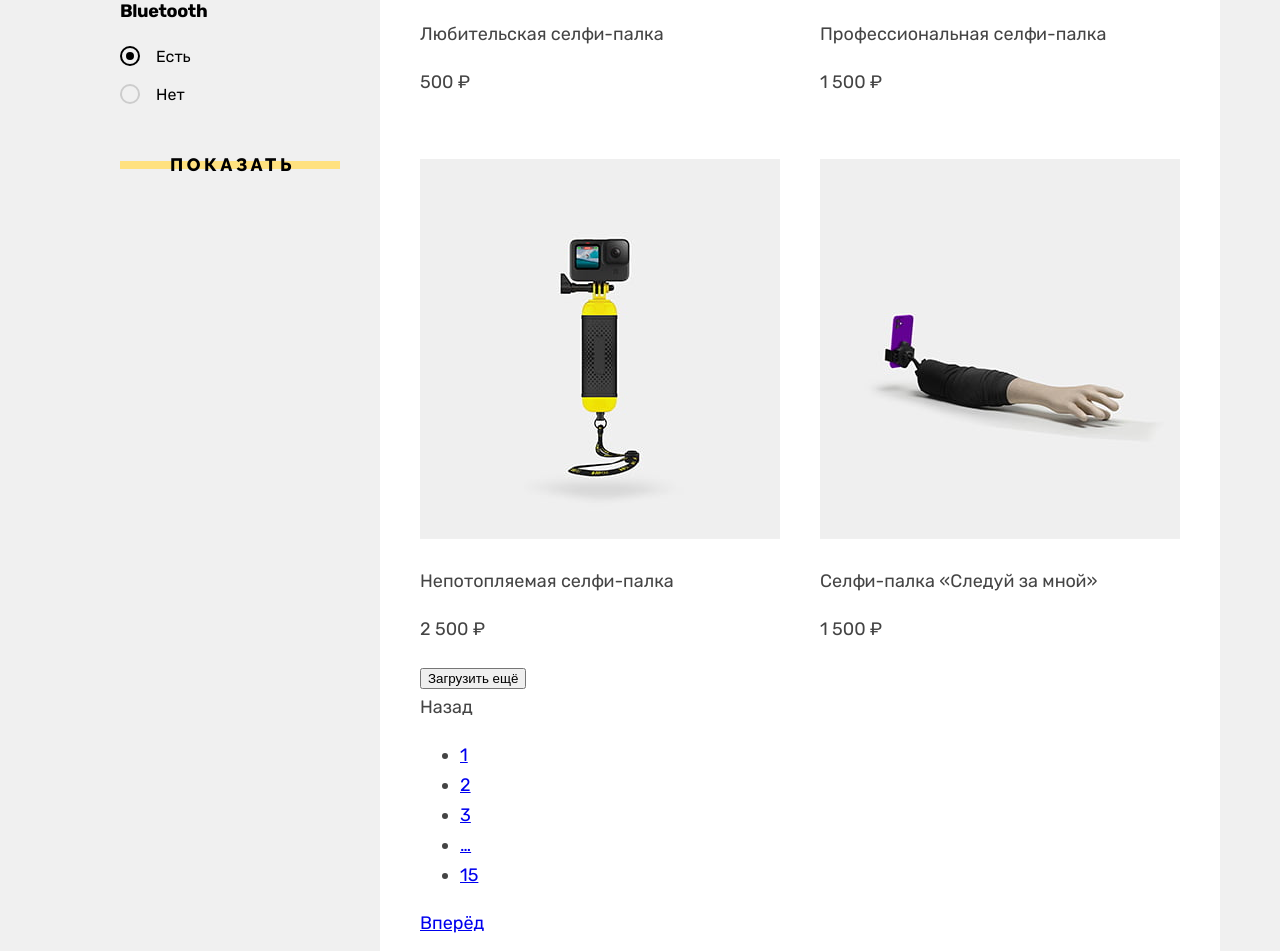
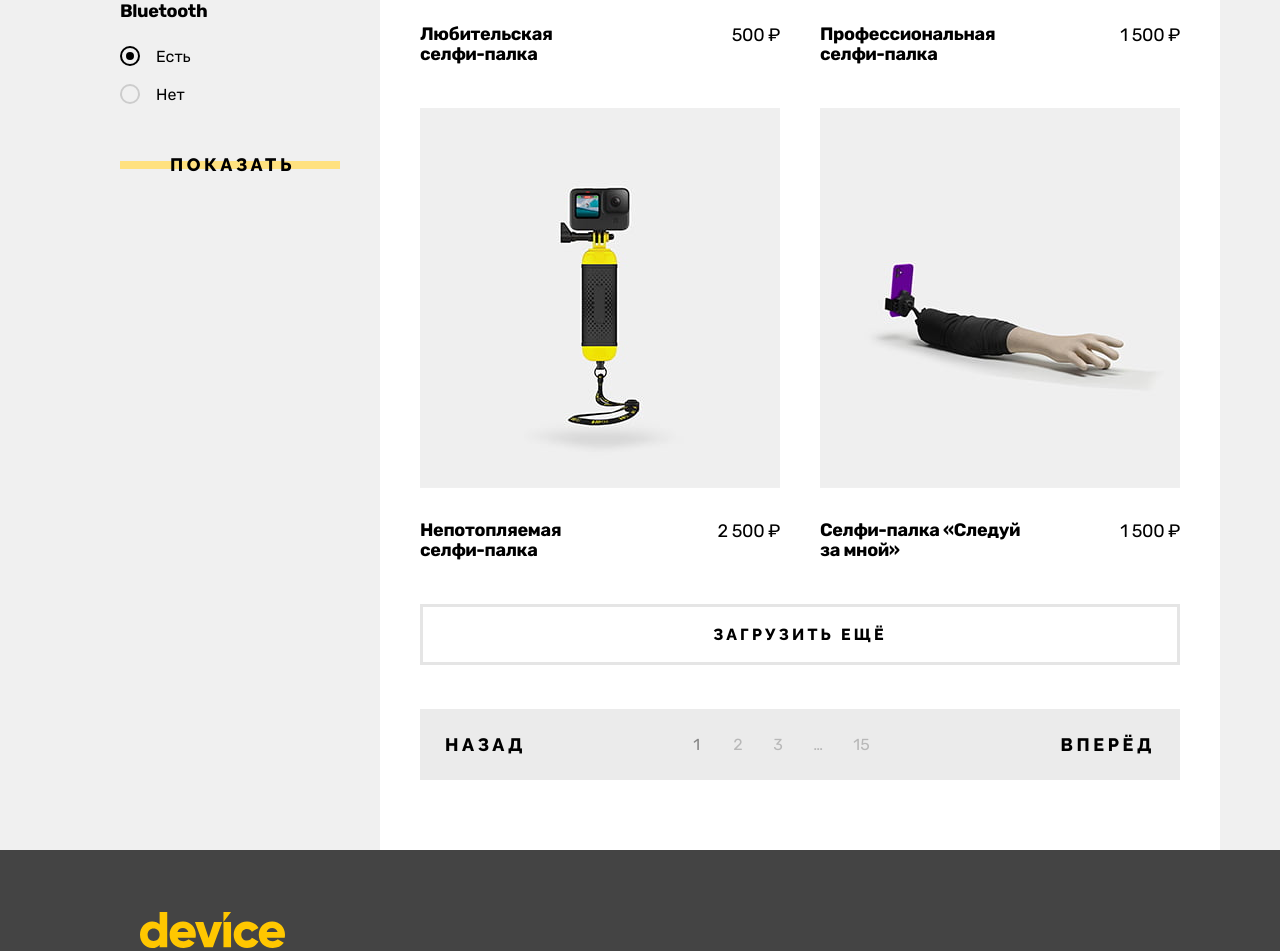
Before and after one commit to veronicamisko/846233-device-39, a plain HTML site: page catalog.html in a window 1280 px wide. Shown: the part 921-1872 px from the top of the page. Drawn offline with Linux system fonts and the light colour scheme.

Commit message:
Завершает стилизацию каталога

```diff
--- a/catalog.html
+++ b/catalog.html
@@ -256,55 +256,55 @@
           <div class="product-list-container">
             <ul class="product-list">
               <li class="product-card">
-                <a class="product-img-linl" href="#">
+                <a class="product-link" href="#">
                   <img class="product-img" src="../images/catalog/selfie-product.jpg" width="360" height="380"
                     alt="Вариант селфи-палки">
-                </a>
                   <div class="product-card-content">
-                  <p class="product-title">Любительская селфи-палка</p>
+                    <p class="product-title">Любительская<br> селфи-палка</p>
                     <p class="product-price">500 ₽</p>
                   </div>
+                </a>
               </li>
               <li class="product-card">
-                <a class="product-img-linl" href="#">
+                <a class="product-link" href="#">
                   <img class="product-img" src="../images/catalog/selfie-prof-product.jpg" width="360" height="380"
                     alt="Вариант селфи-палки">
-                </a>
                   <div class="product-card-content">
-                  <p class="product-title">Профессиональная селфи-палка </p>
+                    <p class="product-title">Профессиональная<br> селфи-палка </p>
                     <p class="product-price">1 500 ₽</p>
                   </div>
+                </a>
               </li>
               <li class="product-card">
-                <a class="product-img-linl" href="#">
+                <a class="product-link" href="#">
                   <img class="product-img" src="../images/catalog/selfie-waterproof-product.jpg" width="360"
                     height="380" alt="Вариант селфи-палки">
-                </a>
                   <div class="product-card-content">
-                  <p class="product-title">Непотопляемая селфи-палка</p>
+                    <p class="product-title">Непотопляемая<br> селфи-палка</p>
                     <p class="product-price">2 500 ₽</p>
                   </div>
+                </a>
               </li>
               <li class="product-card">
-                <a class="product-img-linl" href="#">
+                <a class="product-link" href="#">
                   <img class="product-img" src="../images/catalog/selfie-follow-me-product.jpg" width="360" height="380"
                     alt="Вариант селфи-палки">
-                </a>
                   <div class="product-card-content">
-                  <p class="product-title">Селфи-палка «Следуй за мной»</p>
+                    <p class="product-title">Селфи-палка «Следуй<br> за мной»</p>
                     <p class="product-price">1 500 ₽</p>
                   </div>
+                </a>
               </li>
             </ul>
 
             <button class="catalog-button">Загрузить ещё</button>
             <div class="pagination-container">
-              <a class="pagination-link-button pagination--disabled">
+              <a class="pagination-link-button pagination--disabled" href="#">
                 Назад
               </a>
               <ul class="pagination-list">
                 <li class="pagination-item">
-                  <a class="pagination-link" href="#">1</a>
+                  <a class="pagination-link pagination-link-current" href="#">1</a>
                 </li>
                 <li class="pagination-item">
                   <a class="pagination-link" href="#">2</a>
--- a/styles/styles.css
+++ b/styles/styles.css
@@ -1805,13 +1805,15 @@ body {
   position: relative;
   display: block;
   padding-left: 36px;
+
+  cursor: pointer;
 }
 
 .control:hover {
   opacity: 0.6;
 }
 
-.control:focus-visible + .control-mark {
+.control:focus-visible+.control-mark {
   outline: 2px solid #AF4FFF;
 }
 
@@ -1835,11 +1837,11 @@ body {
   border: 2px solid #CCCCCC;
 }
 
-.control-input[type="checkbox"]:checked + .control-mark {
+.control-input[type="checkbox"]:checked+.control-mark {
   border-color: #000000;
 }
 
-.control-input[type="checkbox"]:checked + .control-mark::before {
+.control-input[type="checkbox"]:checked+.control-mark::before {
   position: absolute;
   top: 3px;
   right: 3px;
@@ -1852,15 +1854,15 @@ body {
   content: "";
 }
 
-.control-input[type="radio"] + .control-mark {
+.control-input[type="radio"]+.control-mark {
   border-radius: 50%;
 }
 
-.control-input[type="radio"]:checked + .control-mark {
+.control-input[type="radio"]:checked+.control-mark {
   border-color: #000000;
 }
 
-.control-input[type="radio"]:checked + .control-mark::before {
+.control-input[type="radio"]:checked+.control-mark::before {
   position: absolute;
   top: 4px;
   right: 4px;
@@ -2010,6 +2012,7 @@ body {
 
 .product-list {
   margin: 0;
+  margin-bottom: 44px;
   padding: 0;
   display: grid;
   grid-template-columns: repeat(2, 360px);
@@ -2018,3 +2021,161 @@ body {
 
   list-style: none;
 }
+
+.product-link {
+  display: flex;
+  flex-direction: column;
+  margin: 0;
+  padding: 0;
+
+  text-decoration: none;
+  color: #000000;
+  font-weight: 700;
+  line-height: 20px;
+  letter-spacing: -0.36px;
+
+  cursor: pointer;
+}
+
+.product-img {
+  display: block;
+  margin-bottom: 32px;
+}
+
+.product-card-content {
+  display: flex;
+  justify-content: space-between;
+}
+
+.product-title {
+  margin: 0;
+  padding: 0;
+}
+
+.product-price {
+  margin: 0;
+  padding: 0;
+
+  font-weight: 400;
+  line-height: normal;
+}
+
+.catalog-button {
+  margin: 0;
+  margin-bottom: 44px;
+  padding: 18px 39px;
+  ;
+  box-sizing: border-box;
+  width: 760px;
+
+  text-align: center;
+  font-family: Raleway;
+  font-size: 16px;
+  font-style: normal;
+  font-weight: 800;
+  line-height: normal;
+  letter-spacing: 3.2px;
+  text-transform: uppercase;
+
+  background-color: #ffffff;
+  border: 3px solid #E5E5E5;
+
+  cursor: pointer;
+}
+
+.catalog-button:hover {
+  color: #ffffff;
+  background-color: #000000;
+  border-color: #000000;
+}
+
+.catalog-button:focus-visible {
+  outline: 2px solid #AF4FFF;
+}
+
+.catalog-button:active {
+  color: rgba(255, 255, 255, 0.3);
+}
+
+.catalog-button:disabled {
+  opacity: 0.3;
+}
+
+.pagination-container {
+  display: flex;
+  justify-content: space-between;
+  align-items: center;
+
+  background-color: #EBEBEB;
+}
+
+.pagination-list {
+  display: flex;
+  list-style: none;
+  margin: 0;
+  padding: 0;
+}
+
+.pagination-link-button {
+  padding: 25px;
+
+  text-decoration: none;
+  color: #000000;
+  font-family: Raleway;
+  font-size: 18px;
+  font-style: normal;
+  font-weight: 800;
+  line-height: normal;
+  letter-spacing: 3.6px;
+  text-transform: uppercase;
+
+  cursor: pointer;
+}
+
+.pagination-link-button:hover {
+  background-color: #DCDCDC;
+}
+
+.pagination-link-button:focus-visible {
+  outline: 2px solid #AF4FFF;
+}
+
+.pagination-link-button:active {
+  background-color: #DCDCDC;
+  opacity: 0.3;
+}
+
+.pagination-link {
+  display: flex;
+  align-items: center;
+
+  width: 40px;
+  height: 40px;
+  margin: 0;
+  padding: 0;
+
+
+  text-decoration: none;
+  font-size: 16px;
+  line-height: 20px;
+  color: #444444;
+  opacity: 0.3;
+
+  cursor: pointer;
+}
+
+.pagination-link-current {
+  opacity: 0.6;
+}
+
+.pagination-link:hover {
+  opacity: 1;
+}
+
+.pagination-link:focus-visible {
+  outline: 2px solid #AF4FFF;
+}
+
+.pagination-link:active {
+  opacity: 0.1;
+}
```
Lines whose indentation alone changed are shown as unchanged.
